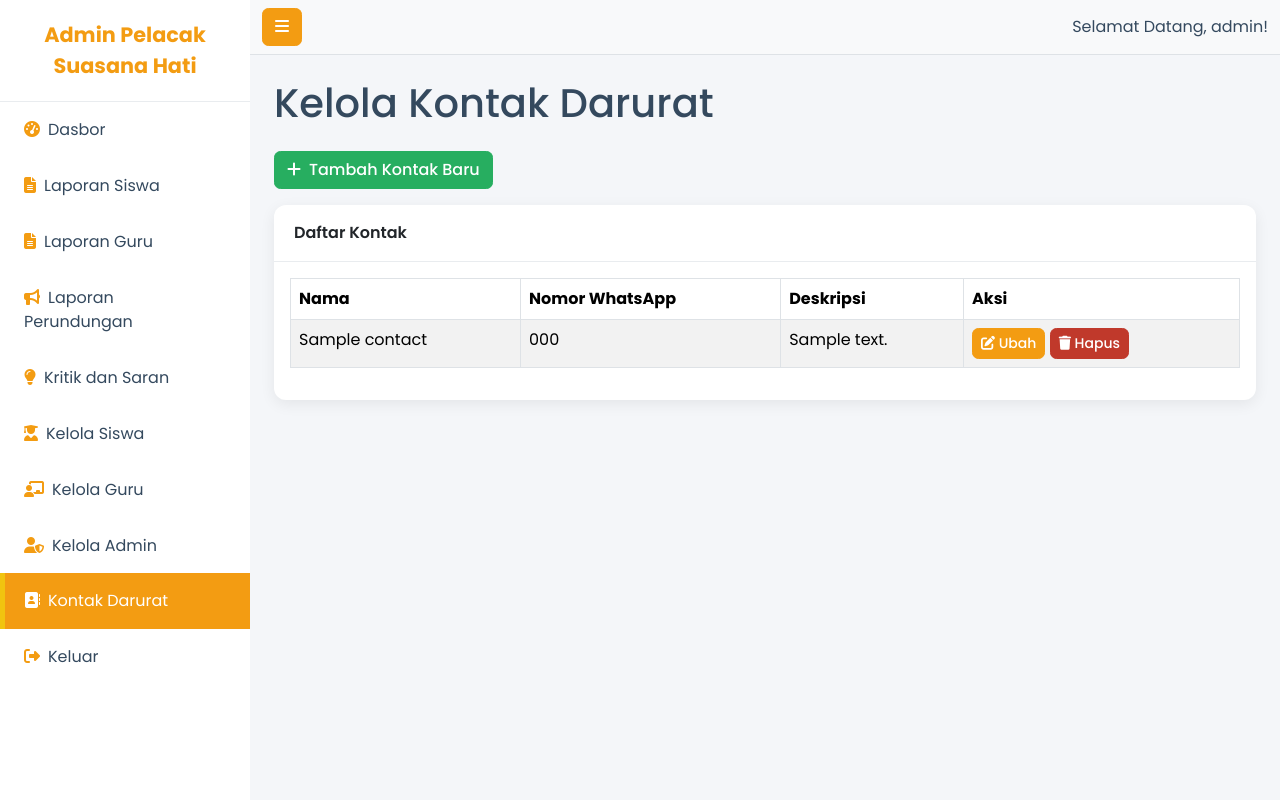
After one commit to mughie77/monitor-mood, a PHP site: page /mood-tracker/admin/manage_contacts.php in a window 1280 px wide. The commit adds this page. Run offline with PHP 8.4, Linux system fonts and the light colour scheme; a user stored in the database is signed in; tables that the repository leaves empty hold one stand-in row (values such as "Sample post").

Commit message:
Feat: Add emergency contact feature.
This commit introduces a new system for managing and displaying emergency contacts.

-   **Database:** A new `emergency_contacts` table has been added to `database.sql`.
-   **Admin Feature:** A new "Kelola Kontak Darurat" page (`admin/manage_contacts.php`) allows admins to perform full CRUD operations on the contacts list.
-   **Student Feature:** The student dashboard now displays a list of all emergency contacts. Each contact has a button that links to `wa.me/` to immediately start a WhatsApp chat.

```diff
--- /dev/null
+++ b/admin/manage_contacts.php
@@ -0,0 +1,124 @@
+<?php
+$page_title = 'Kelola Kontak Darurat';
+require_once 'templates/header.php';
+
+$feedback = ['type' => '', 'message' => ''];
+
+// --- CUD LOGIC ---
+// Handle Add/Edit
+if ($_SERVER['REQUEST_METHOD'] === 'POST' && isset($_POST['save_contact'])) {
+    $id = isset($_POST['id']) ? (int)$_POST['id'] : null;
+    $name = sanitize_input($_POST['name']);
+    $phone_number = sanitize_input($_POST['phone_number']);
+    $description = sanitize_input($_POST['description']);
+
+    try {
+        if ($id) { // --- UPDATE ---
+            $stmt = $mysqli->prepare("UPDATE emergency_contacts SET name = ?, phone_number = ?, description = ? WHERE id = ?");
+            $stmt->bind_param("sssi", $name, $phone_number, $description, $id);
+            $stmt->execute();
+            $feedback = ['type' => 'success', 'message' => 'Kontak berhasil diperbarui!'];
+        } else { // --- CREATE ---
+            $stmt = $mysqli->prepare("INSERT INTO emergency_contacts (name, phone_number, description) VALUES (?, ?, ?)");
+            $stmt->bind_param("sss", $name, $phone_number, $description);
+            $stmt->execute();
+            $feedback = ['type' => 'success', 'message' => 'Kontak berhasil ditambahkan!'];
+        }
+    } catch (Exception $e) {
+        $feedback = ['type' => 'danger', 'message' => 'Error: ' . $e->getMessage()];
+    }
+}
+
+// Handle Delete
+if (isset($_GET['action']) && $_GET['action'] === 'delete' && isset($_GET['id'])) {
+    $id_to_delete = (int)$_GET['id'];
+    $stmt = $mysqli->prepare("DELETE FROM emergency_contacts WHERE id = ?");
+    $stmt->bind_param("i", $id_to_delete);
+    if ($stmt->execute()) {
+        $feedback = ['type' => 'success', 'message' => 'Kontak berhasil dihapus!'];
+    } else {
+        $feedback = ['type' => 'danger', 'message' => 'Gagal menghapus kontak.'];
+    }
+}
+
+// --- VIEW LOGIC ---
+$action = isset($_GET['action']) ? $_GET['action'] : 'list';
+$contact_data = null;
+
+if ($action === 'edit' && isset($_GET['id'])) {
+    $id_to_edit = (int)$_GET['id'];
+    $stmt = $mysqli->prepare("SELECT * FROM emergency_contacts WHERE id = ?");
+    $stmt->bind_param("i", $id_to_edit);
+    $stmt->execute();
+    $result = $stmt->get_result();
+    $contact_data = $result->fetch_assoc();
+}
+?>
+
+<h1 class="mb-4">Kelola Kontak Darurat</h1>
+
+<?php if (!empty($feedback['message'])): ?>
+<div class="alert alert-<?php echo $feedback['type']; ?>"><?php echo $feedback['message']; ?></div>
+<?php endif; ?>
+
+<?php if ($action === 'add' || $action === 'edit'): ?>
+<div class="card">
+    <div class="card-header"><h5><?php echo $action === 'edit' ? 'Ubah Kontak' : 'Tambah Kontak Baru'; ?></h5></div>
+    <div class="card-body">
+        <form action="manage_contacts.php" method="POST">
+            <input type="hidden" name="save_contact" value="1">
+            <?php if ($action === 'edit' && $contact_data): ?>
+                <input type="hidden" name="id" value="<?php echo $contact_data['id']; ?>">
+            <?php endif; ?>
+            <div class="mb-3">
+                <label for="name" class="form-label">Nama Kontak</label>
+                <input type="text" class="form-control" id="name" name="name" value="<?php echo htmlspecialchars($contact_data['name'] ?? ''); ?>" required>
+            </div>
+            <div class="mb-3">
+                <label for="phone_number" class="form-label">Nomor WhatsApp</label>
+                <input type="text" class="form-control" id="phone_number" name="phone_number" value="<?php echo htmlspecialchars($contact_data['phone_number'] ?? ''); ?>" required placeholder="Contoh: 6281234567890">
+                <small class="form-text text-muted">Gunakan format internasional tanpa tanda '+' atau spasi.</small>
+            </div>
+            <div class="mb-3">
+                <label for="description" class="form-label">Deskripsi (Opsional)</label>
+                <input type="text" class="form-control" id="description" name="description" value="<?php echo htmlspecialchars($contact_data['description'] ?? ''); ?>">
+            </div>
+            <button type="submit" class="btn btn-primary"><?php echo $action === 'edit' ? 'Perbarui' : 'Tambah'; ?></button>
+            <a href="manage_contacts.php" class="btn btn-secondary">Batal</a>
+        </form>
+    </div>
+</div>
+<?php else: ?>
+<div class="mb-3"><a href="?action=add" class="btn btn-success"><i class="fas fa-plus me-2"></i>Tambah Kontak Baru</a></div>
+<div class="card">
+    <div class="card-header">Daftar Kontak</div>
+    <div class="card-body">
+        <div class="table-responsive">
+            <table class="table table-striped table-bordered">
+                <thead><tr><th>Nama</th><th>Nomor WhatsApp</th><th>Deskripsi</th><th>Aksi</th></tr></thead>
+                <tbody>
+                    <?php
+                    $result = $mysqli->query("SELECT * FROM emergency_contacts ORDER BY name ASC");
+                    if ($result && $result->num_rows > 0):
+                        while ($contact = $result->fetch_assoc()): ?>
+                            <tr>
+                                <td><?php echo htmlspecialchars($contact['name']); ?></td>
+                                <td><?php echo htmlspecialchars($contact['phone_number']); ?></td>
+                                <td><?php echo htmlspecialchars($contact['description']); ?></td>
+                                <td>
+                                    <a href="?action=edit&id=<?php echo $contact['id']; ?>" class="btn btn-sm btn-primary"><i class="fas fa-edit"></i> Ubah</a>
+                                    <a href="?action=delete&id=<?php echo $contact['id']; ?>" class="btn btn-sm btn-danger" onclick="return confirm('Apakah Anda yakin?');"><i class="fas fa-trash"></i> Hapus</a>
+                                </td>
+                            </tr>
+                        <?php endwhile;
+                    else: ?>
+                        <tr><td colspan="4" class="text-center">Belum ada kontak darurat yang ditambahkan.</td></tr>
+                    <?php endif; ?>
+                </tbody>
+            </table>
+        </div>
+    </div>
+</div>
+<?php endif; ?>
+
+<?php require_once 'templates/footer.php'; ?>
--- a/admin/templates/header.php
+++ b/admin/templates/header.php
@@ -58,6 +58,9 @@ $current_page = basename($_SERVER['PHP_SELF']);
             <a href="<?php echo base_url('admin/manage_admins.php'); ?>" class="list-group-item list-group-item-action <?php echo ($current_page == 'manage_admins.php') ? 'active' : ''; ?>">
                 <i class="fas fa-user-shield me-2"></i>Kelola Admin
             </a>
+            <a href="<?php echo base_url('admin/manage_contacts.php'); ?>" class="list-group-item list-group-item-action <?php echo ($current_page == 'manage_contacts.php') ? 'active' : ''; ?>">
+                <i class="fas fa-address-book me-2"></i>Kontak Darurat
+            </a>
             <a href="<?php echo base_url('logout.php'); ?>" class="list-group-item list-group-item-action mt-auto">
                 <i class="fas fa-sign-out-alt me-2"></i>Keluar
             </a>
```
Also changed, not shown: dashboard.php (+30 -0 lines), database.sql (+10 -0 lines).
